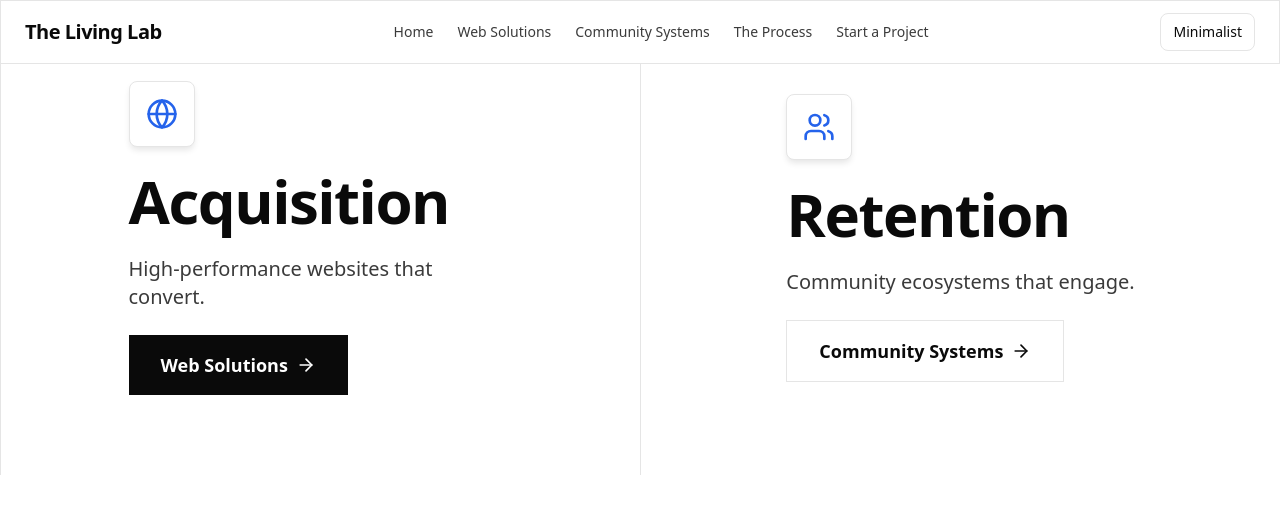
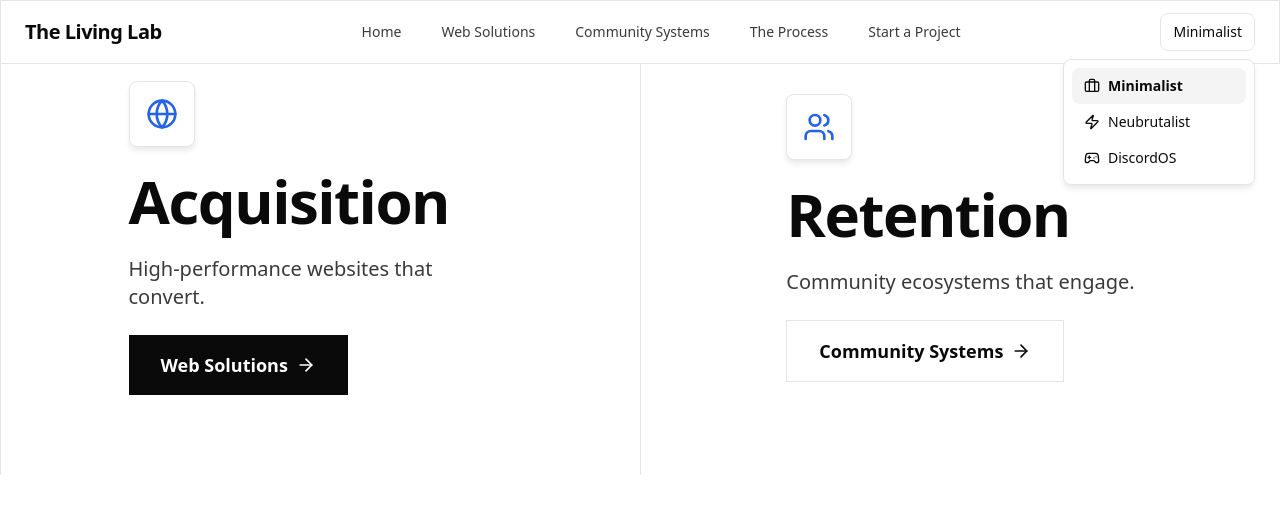
Before and after one commit to Aedwon/aedwon-portfolio, a Next.js app: page / in a window 1280 px wide. Both pictures are taken after a click on the button "Minimalist". Shown: the top 514 px of the page. Built offline with nearby package versions, Linux system fonts and the light colour scheme.

Commit message:
feat: Implement click-controlled theme dropdown with outside close functionality and increased navigation link spacing.

```diff
--- a/components/Navbar.tsx
+++ b/components/Navbar.tsx
@@ -1,11 +1,14 @@
 "use client";
 
+import { useState } from "react";
 import Link from "next/link";
 import { useTheme } from "./ThemeContext";
 import { Briefcase, Zap, Gamepad2 } from "lucide-react";
 
 export default function Navbar() {
     const { theme, setTheme } = useTheme();
+
+    const [isDropdownOpen, setIsDropdownOpen] = useState(false);
 
     return (
         <nav className="fixed top-0 left-0 right-0 z-50 flex h-16 items-center justify-between border-b border-theme bg-background px-6 transition-colors duration-300">
@@ -15,7 +18,7 @@ export default function Navbar() {
                 </div>
             </div>
 
-            <div className="hidden md:flex items-center gap-6 font-theme text-sm font-medium text-foreground opacity-80">
+            <div className="hidden md:flex items-center gap-10 font-theme text-sm font-medium text-foreground opacity-80">
                 <Link href="/" className="hover:text-accent transition-colors">
                     Home
                 </Link>
@@ -34,30 +37,42 @@ export default function Navbar() {
             </div>
 
             <div className="flex items-center gap-4">
-                <div className="relative group">
-                    <button className="flex items-center gap-2 px-3 py-2 text-sm font-medium border border-theme rounded-theme hover:bg-accent-secondary transition-all">
+                <div className="relative">
+                    <button
+                        onClick={() => setIsDropdownOpen(!isDropdownOpen)}
+                        className="flex items-center gap-2 px-3 py-2 text-sm font-medium border border-theme rounded-theme hover:bg-accent-secondary transition-all"
+                    >
                         <span className="capitalize">{theme === 'discord' ? 'DiscordOS' : theme}</span>
                     </button>
-                    <div className="absolute right-0 top-full mt-2 w-48 border border-theme bg-background shadow-theme rounded-theme p-2 hidden group-hover:block transition-all">
+
+                    {isDropdownOpen && (
+                        <>
+                            <div
+                                className="fixed inset-0 z-10"
+                                onClick={() => setIsDropdownOpen(false)}
+                            />
+                            <div className="absolute right-0 top-full mt-2 w-48 border border-theme bg-background shadow-theme rounded-theme p-2 z-20 transition-all">
                                 <button
-                            onClick={() => setTheme('minimalist')}
+                                    onClick={() => { setTheme('minimalist'); setIsDropdownOpen(false); }}
                                     className={`flex items-center w-full gap-2 px-3 py-2 text-sm hover:bg-accent-secondary rounded-theme ${theme === 'minimalist' ? 'bg-accent-secondary font-bold' : ''}`}
                                 >
                                     <Briefcase className="w-4 h-4" /> Minimalist
                                 </button>
                                 <button
-                            onClick={() => setTheme('neubrutalist')}
+                                    onClick={() => { setTheme('neubrutalist'); setIsDropdownOpen(false); }}
                                     className={`flex items-center w-full gap-2 px-3 py-2 text-sm hover:bg-accent-secondary rounded-theme ${theme === 'neubrutalist' ? 'bg-accent-secondary font-bold' : ''}`}
                                 >
                                     <Zap className="w-4 h-4" /> Neubrutalist
                                 </button>
                                 <button
-                            onClick={() => setTheme('discord')}
+                                    onClick={() => { setTheme('discord'); setIsDropdownOpen(false); }}
                                     className={`flex items-center w-full gap-2 px-3 py-2 text-sm hover:bg-accent-secondary rounded-theme ${theme === 'discord' ? 'bg-accent-secondary font-bold' : ''}`}
                                 >
                                     <Gamepad2 className="w-4 h-4" /> DiscordOS
                                 </button>
                             </div>
+                        </>
+                    )}
                 </div>
             </div>
         </nav>
```
Lines whose indentation alone changed are shown as unchanged.
